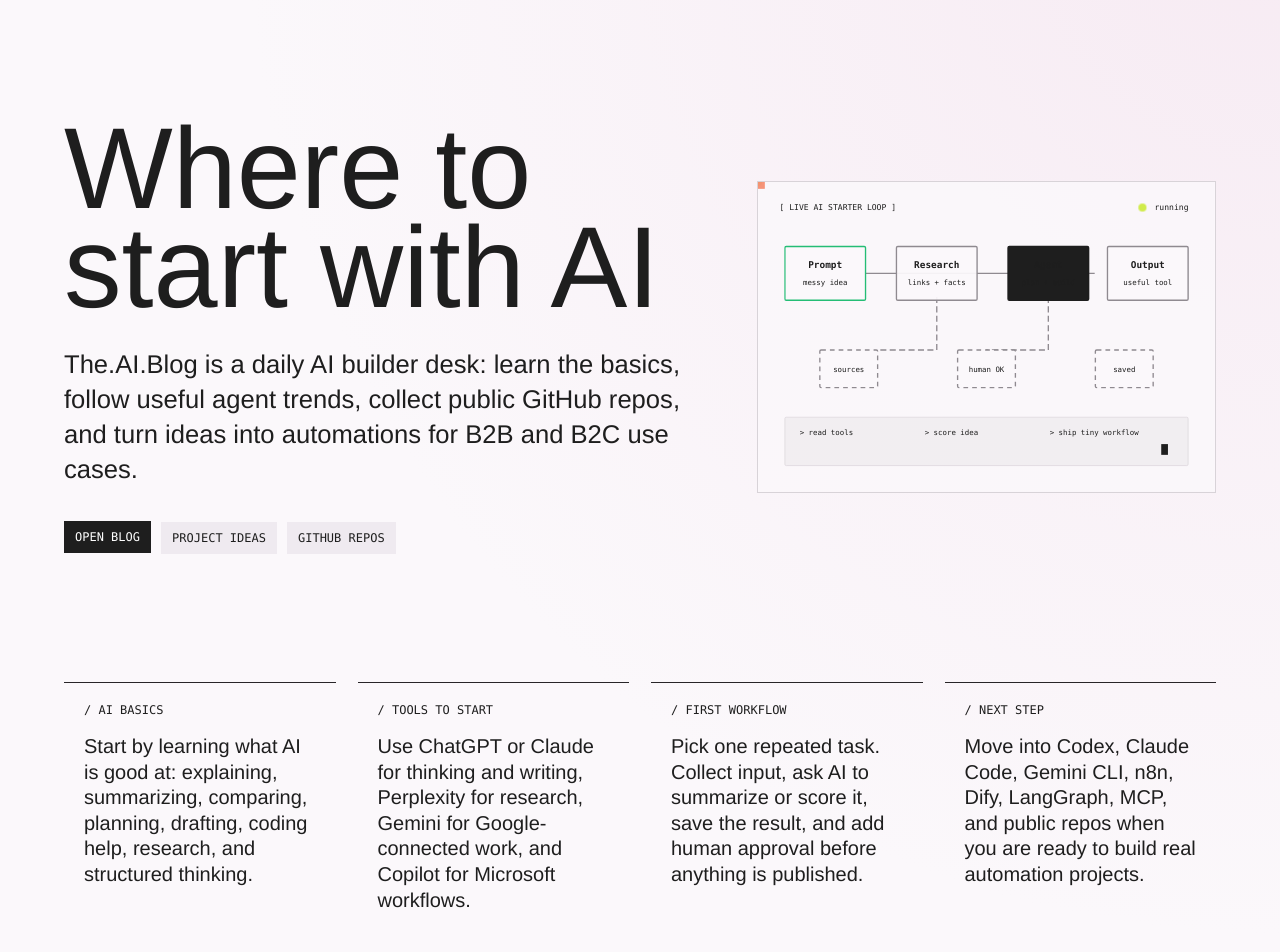
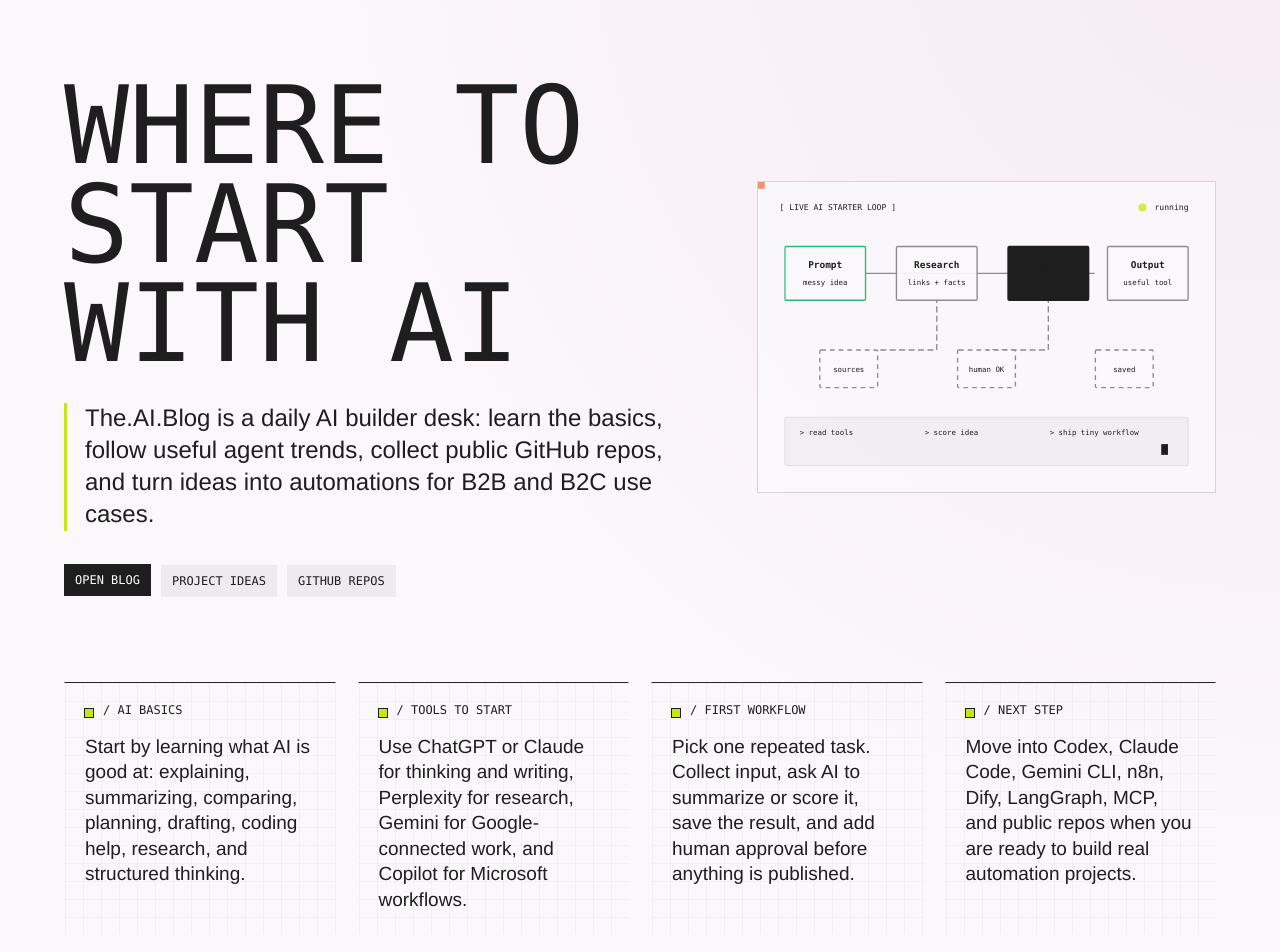
Before and after one commit to roshanarun1991/The.AI.Blog, a website: page index.html in a window 1280 px wide. Shown: the part 100-1052 px from the top of the page. Drawn offline with Linux system fonts and the light colour scheme.

Commit message:
Refine retro homepage typography

```diff
--- a/styles.css
+++ b/styles.css
@@ -148,19 +148,24 @@ a:hover {
 }
 
 .home-copy h1 {
-  max-width: 900px;
+  max-width: 860px;
   margin: 0;
-  font-size: clamp(82px, 9vw, 136px);
+  font-family: "SF Mono", "Cascadia Code", Consolas, monospace;
+  font-size: 108px;
   font-weight: 400;
-  line-height: 0.86;
+  line-height: 0.92;
   letter-spacing: 0;
+  text-transform: uppercase;
+  text-wrap: balance;
 }
 
 .home-copy p {
-  max-width: 780px;
-  margin: 30px 0 0;
-  font-size: clamp(20px, 2vw, 28px);
-  line-height: 1.36;
+  max-width: 700px;
+  margin: 28px 0 0;
+  padding-left: 18px;
+  border-left: 3px solid #c4e817;
+  font-size: 24px;
+  line-height: 1.34;
   letter-spacing: 0;
 }
 
@@ -310,13 +315,38 @@ a:hover {
 }
 
 .home-grid section {
+  position: relative;
   min-height: 220px;
   padding: 20px;
-  border-top: 1px solid var(--line);
+  border: 1px solid transparent;
+  border-top-color: var(--line);
+  background:
+    linear-gradient(90deg, rgba(30, 30, 30, 0.035) 1px, transparent 1px),
+    linear-gradient(rgba(30, 30, 30, 0.03) 1px, transparent 1px);
+  background-size: 18px 18px;
+  transition: background 140ms ease, border-color 140ms ease, transform 140ms ease;
+}
+
+.home-grid section::before {
+  content: "";
+  position: absolute;
+  top: 26px;
+  left: 20px;
+  width: 8px;
+  height: 8px;
+  background: #c4e817;
+  box-shadow: 0 0 0 1px var(--ink);
+}
+
+.home-grid section:hover {
+  border-color: var(--line);
+  background-color: rgba(196, 232, 23, 0.08);
+  transform: translateY(-2px);
 }
 
 .home-grid h2 {
   margin: 0 0 18px;
+  padding-left: 18px;
   font-family: "SF Mono", "Cascadia Code", Consolas, monospace;
   font-size: 12px;
   font-weight: 400;
@@ -324,8 +354,8 @@ a:hover {
 
 .home-grid p {
   margin: 0;
-  font-size: 20px;
-  line-height: 1.28;
+  font-size: 19px;
+  line-height: 1.34;
   letter-spacing: 0;
 }
 
@@ -1023,7 +1053,7 @@ a:hover {
   overflow: hidden;
   white-space: nowrap;
   vertical-align: bottom;
-  animation: typeSignature 7.4s steps(24, end) infinite;
+  animation: typeSignature 9s steps(24, end) infinite;
 }
 
 .signature-cursor {
@@ -1038,14 +1068,14 @@ a:hover {
 
 @keyframes typeSignature {
   0%,
-  8% {
+  5% {
     width: 0;
   }
-  38%,
-  68% {
+  30%,
+  82% {
     width: 24ch;
   }
-  96%,
+  98%,
   100% {
     width: 0;
   }
@@ -1079,6 +1109,20 @@ a:hover {
   .home-hero {
     grid-template-columns: 1fr;
     gap: 36px;
+  }
+
+  .home-copy h1 {
+    font-size: 76px;
+  }
+
+  .home-copy p {
+    max-width: 680px;
+    font-size: 21px;
+  }
+
+  .hero-console {
+    justify-self: stretch;
+    max-width: none;
   }
 
   .home-grid {
@@ -1380,7 +1424,12 @@ a:hover {
   }
 
   .home-copy h1 {
-    font-size: 66px;
+    font-size: 46px;
+  }
+
+  .home-copy p {
+    padding-left: 14px;
+    font-size: 18px;
   }
 
   .home-grid,
```
